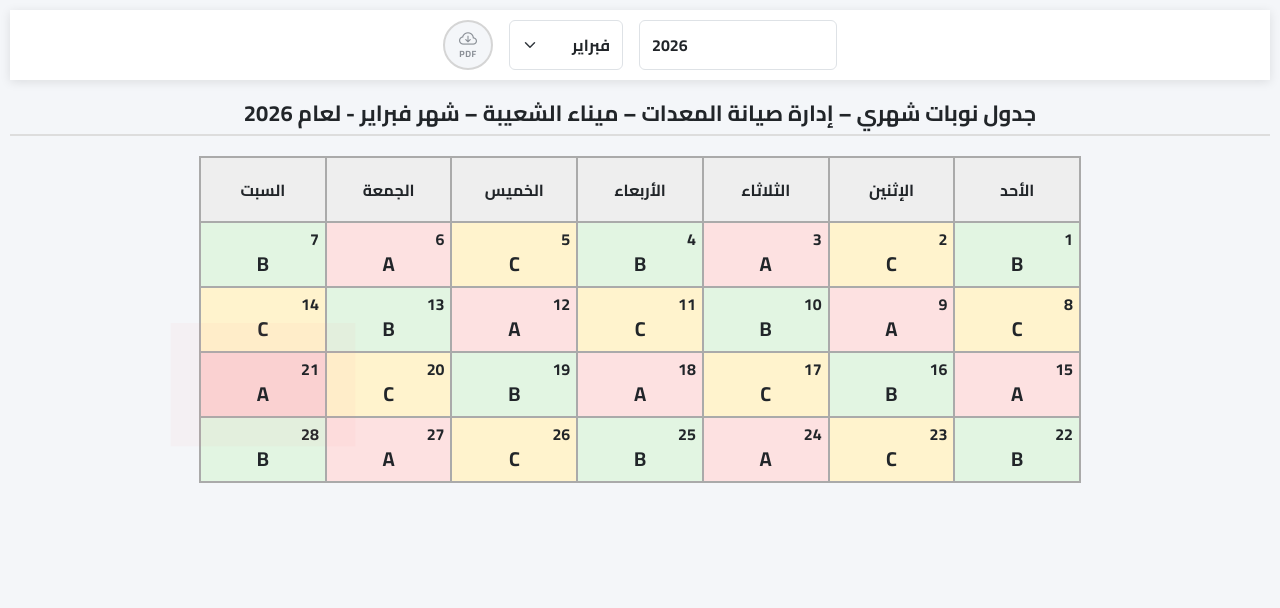
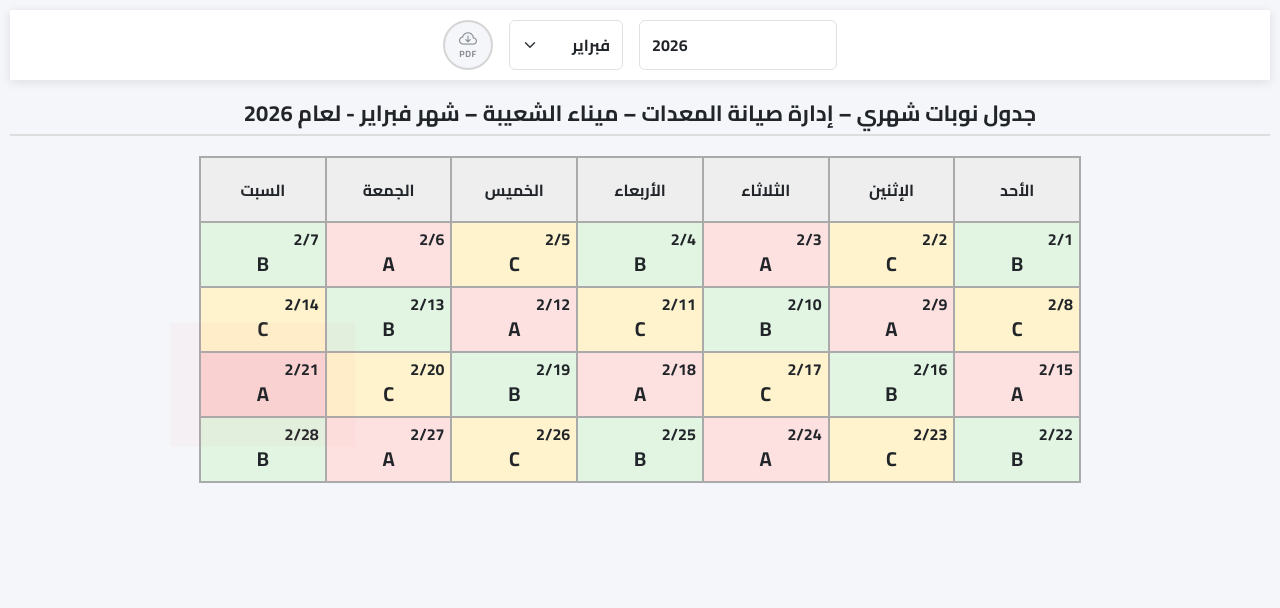
Before and after one commit to melsayed1510/KpaShiftCalendar, a plain HTML site: page Month.html in a window 1280 px wide. Shown: the top 608 px of the page. Drawn offline with nearby package versions, Linux system fonts and the light colour scheme.

Commit message:
Update Month.html

```diff
--- a/Month.html
+++ b/Month.html
@@ -434,7 +434,11 @@ function renderMonthlyShift(year,month,days){
 
             cell.className=shiftClass;
             cell.innerHTML=`
-            <div class="shiftDayNumber">${day}</div>
+            <div class="shiftDayNumber">
+            ${lang === "ar"
+              ? `${month+1}/${day}`
+              : `${day}/${month+1}`}
+            </div>
             <div class="monthlyShiftCode">${shiftClass.replace("shift","")}</div>
             `;
 
```
